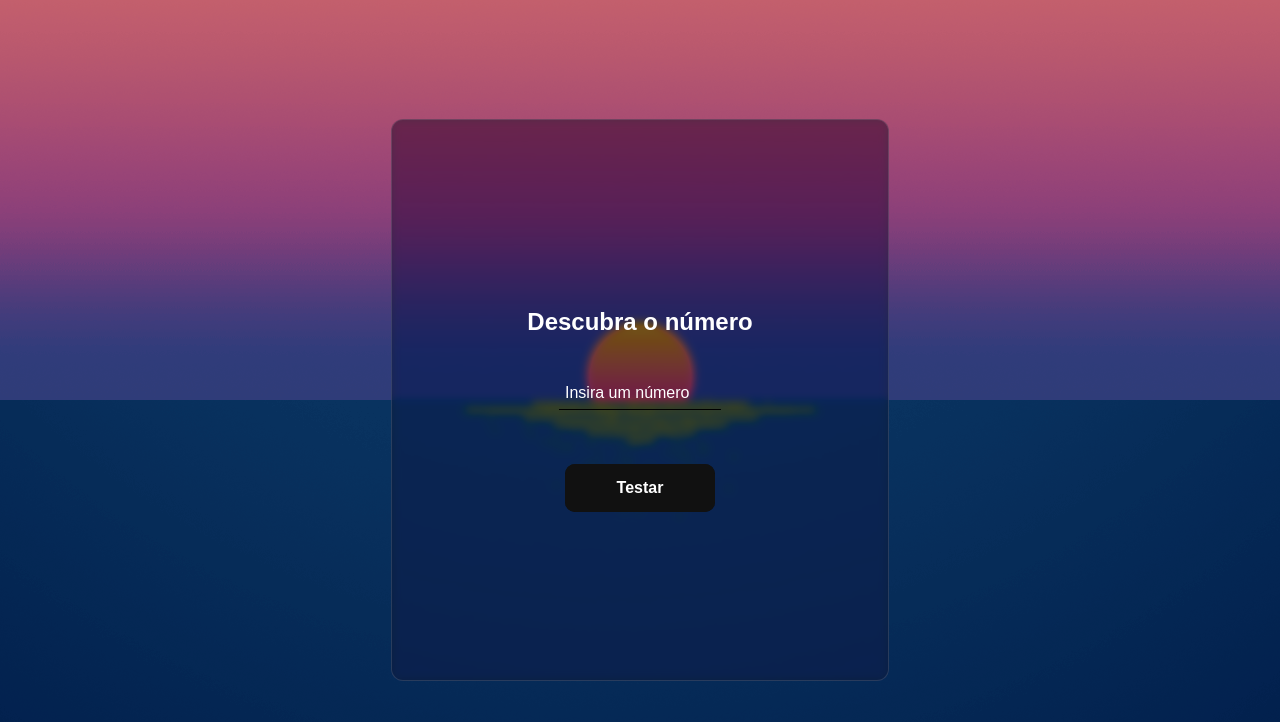
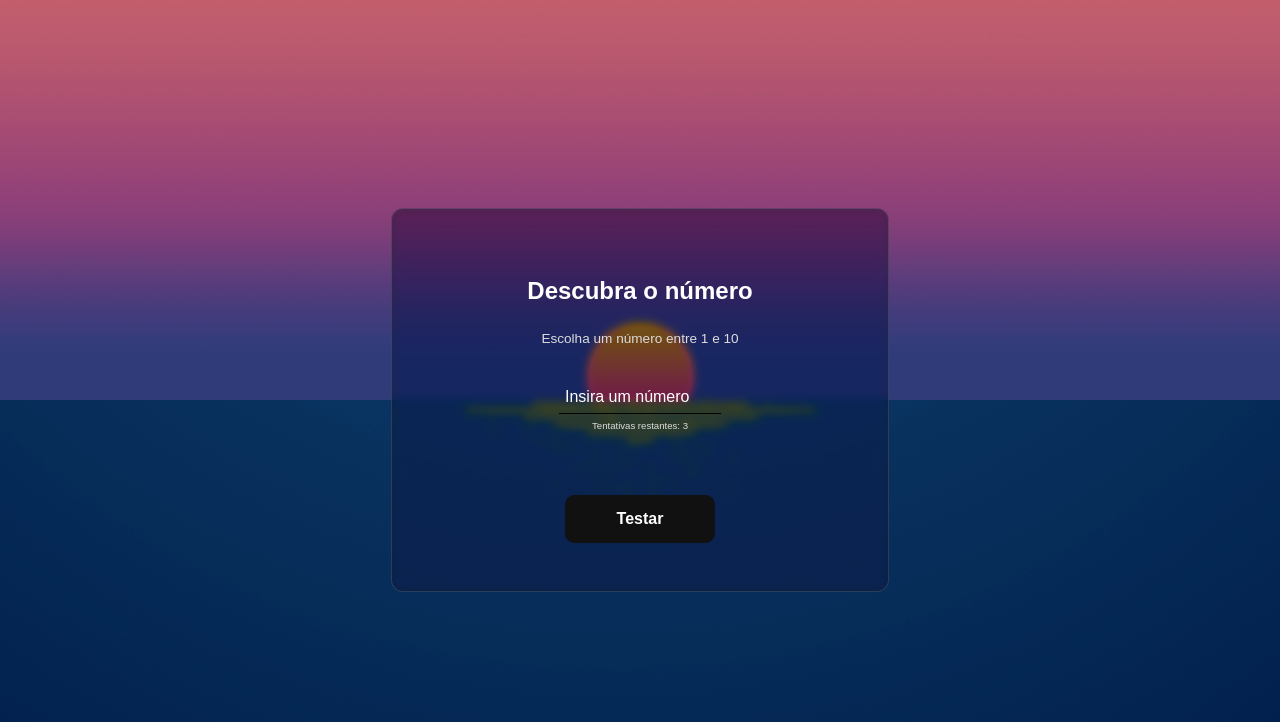
Before and after one commit to Extencao-IFSP/game-guess-the-number, a plain HTML site: page index.html in a window 1280 px wide. Both pictures are taken after a click on the button "Iniciar". Drawn offline with nearby package versions, Linux system fonts and the light colour scheme.

Commit message:
feat: new features to improve the game

```diff
--- a/css/style.css
+++ b/css/style.css
@@ -13,6 +13,7 @@ body {
     min-height: 100vh;
     background: url(../img/fundodetela.gif) center center repeat-x;
     color: var(--color-black);
+    background-repeat: no-repeat;
 }
 
 body {
@@ -26,7 +27,7 @@ section {
     background-color: rgba(17, 25, 40, 0.6);
     border-radius: 12px;
     border: 1px solid rgba(255, 255, 255, 0.125);
-    height: 70dvh;
+    height: 75%;
     min-width: 31rem;
     display: flex;
     justify-content: center;
@@ -276,6 +277,18 @@ section {
     }
 }
 
+#range {
+    font-size: 0.85rem;
+    margin-top: -1rem;
+    color: #dcdcdc;
+}
+
+#tentativas {
+    font-size: 0.6rem;
+    margin-top: -1rem;
+    color: #dcdcdc;
+}
+
 .hidden {
     display: none;
 }
--- a/index.html
+++ b/index.html
@@ -47,8 +47,10 @@
             </div>
             <div id="guesser" class="content glass">
                 <h1>Descubra o número</h1>
+                <p id="range"></p>
                 <input type="number" id="number-guess" placeholder="Insira um número" pattern="[0-9]" min="0"
                     max="99" />
+                    <p id="tentativas"></p>
                 <button class="glow-on-hover" type="button" id="test">Testar</button>
             </div>
         </section>
--- a/js/function.js
+++ b/js/function.js
@@ -56,6 +56,9 @@ draw.addEventListener("click", function () {
         spinner.classList.add("hidden");
         draw.classList.remove("hidden");
     });
+
+    document.getElementById("range").innerText = `Escolha um número entre ${min} e ${max}`
+    document.getElementById("tentativas").innerText = `Tentativas restantes: ${tentativa}`
 });
 
 const show = () => {
@@ -94,7 +97,8 @@ const testar = () => {
 };
 
 const lost = () => {
-    alert("Você perdeu! Tente novamente mais tarde.");
+
+    alert(`Você perdeu! O número era: ${number}\nJogue mais outra vez`);
     location.reload();
 };
 
```
